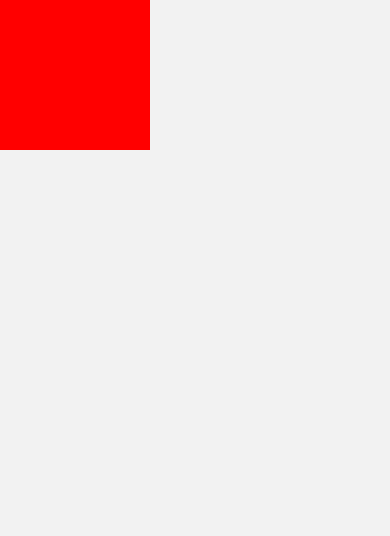
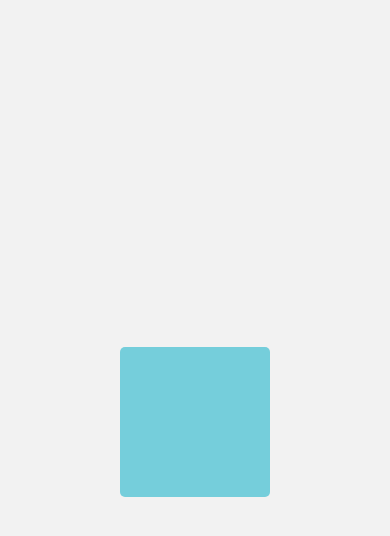
Before and after one commit to leedd87/reactNativeComponents, a React Native app: screen /Animation102Screen in a window 390 px wide. Shown: the top 536 px of the page. Built offline with nearby package versions, Linux system fonts and the light colour scheme.

Commit message:
add pan box animation

```diff
--- /dev/null
+++ b/src/data/menuItems.tsx
@@ -0,0 +1,21 @@
+import { MenuItem } from "../interfaces/appInterfaces";
+
+
+
+export const menuItems: MenuItem[] = [
+    {
+        name: 'Animation 101',
+        icon: 'cube-outline',
+        component: 'Animation101Screen'
+    },
+    {
+        name: 'Animation 102',
+        icon: 'albums-outline',
+        component: 'Animation102Screen'
+    },
+    {
+        name: 'Switches',
+        icon: 'toggle-outline',
+        component: 'SwitchScreen'
+    }
+]
--- a/src/navigator/Navigator.tsx
+++ b/src/navigator/Navigator.tsx
@@ -3,6 +3,7 @@ import { createStackNavigator } from '@react-navigation/stack';
 import { HomeScreen } from '../screens/HomeScreen';
 import { Animation101Screen } from '../screens/Animation101Screen';
 import { Animation102Screen } from '../screens/Animation102Screen';
+import { SwitchScreen } from '../screens/SwitchScreen';
 
 const Stack = createStackNavigator();
 
@@ -14,6 +15,7 @@ export const Navigator = () => {
             <Stack.Screen name="HomeScreen" component={HomeScreen} />
             <Stack.Screen name="Animation101Screen" component={Animation101Screen} />
             <Stack.Screen name="Animation102Screen" component={Animation102Screen} />
+            <Stack.Screen name="SwitchScreen" component={SwitchScreen} />
         </Stack.Navigator>
     );
 }
--- a/src/screens/Animation102Screen.tsx
+++ b/src/screens/Animation102Screen.tsx
@@ -1,18 +1,55 @@
-import React from 'react'
-import { StyleSheet, useWindowDimensions, View } from 'react-native'
+import React, { useRef } from 'react'
+import { StyleSheet, Animated, PanResponder, View } from 'react-native'
 
 export const Animation102Screen = () => {
+
+    const pan = useRef(new Animated.ValueXY()).current
+
+    const panResponder = PanResponder.create({
+        onStartShouldSetPanResponder: () => true,
+        onPanResponderMove: Animated.event(
+            [
+                null,
+                { dx: pan.x, dy: pan.y, },
+            ], {
+            useNativeDriver: false
+        }
+        ),
+        onPanResponderRelease: () => {
+            Animated.spring(
+                pan,
+                {
+                    toValue: { x: 0, y: 0 },
+                    useNativeDriver: false
+                }
+            ).start()
+        }
+    })
+
+
+
     return (
-        <View style={{ flex: 1 }}>
-            <View style={styles.purpleBox} />
+        <View style={styles.container}>
+            <Animated.View
+                {...panResponder.panHandlers}
+                style={[pan.getLayout(), styles.blueBox]}
+            />
+
         </View>
     )
 }
 
 const styles = StyleSheet.create({
-    purpleBox: {
-        backgroundColor: 'red',
+    container: {
+        flex: 1,
+        justifyContent: 'center',
+        alignItems: 'center'
+    },
+
+    blueBox: {
+        backgroundColor: '#75CEDB',
         width: 150,
-        height: 150
+        height: 150,
+        borderRadius: 5
     }
 })
--- a/src/screens/HomeScreen.tsx
+++ b/src/screens/HomeScreen.tsx
@@ -3,22 +3,11 @@ import { FlatList, Text, View } from 'react-native'
 import { styles } from "../theme/appTheme"
 import Icon from 'react-native-vector-icons/Ionicons'
 import { useSafeAreaInsets } from 'react-native-safe-area-context'
-import { MenuItem } from '../interfaces/appInterfaces'
 import { FlatListMenuItem } from '../components/FlatListMenuItem'
+import { menuItems } from '../data/menuItems'
 
 
-const menuItems: MenuItem[] = [
-    {
-        name: 'Animation 101',
-        icon: 'cube-outline',
-        component: 'Animation101Screen'
-    },
-    {
-        name: 'Animation 102',
-        icon: 'albums-outline',
-        component: 'Animation102Screen'
-    }
-]
+
 
 export const HomeScreen = () => {
 
--- /dev/null
+++ b/src/screens/SwitchScreen.tsx
@@ -0,0 +1,11 @@
+import React from 'react'
+import { View } from 'react-native'
+
+export const SwitchScreen = () => {
+    return (
+        <View
+            style={{ marginTop: 100 }}>
+
+        </View>
+    )
+}
```
